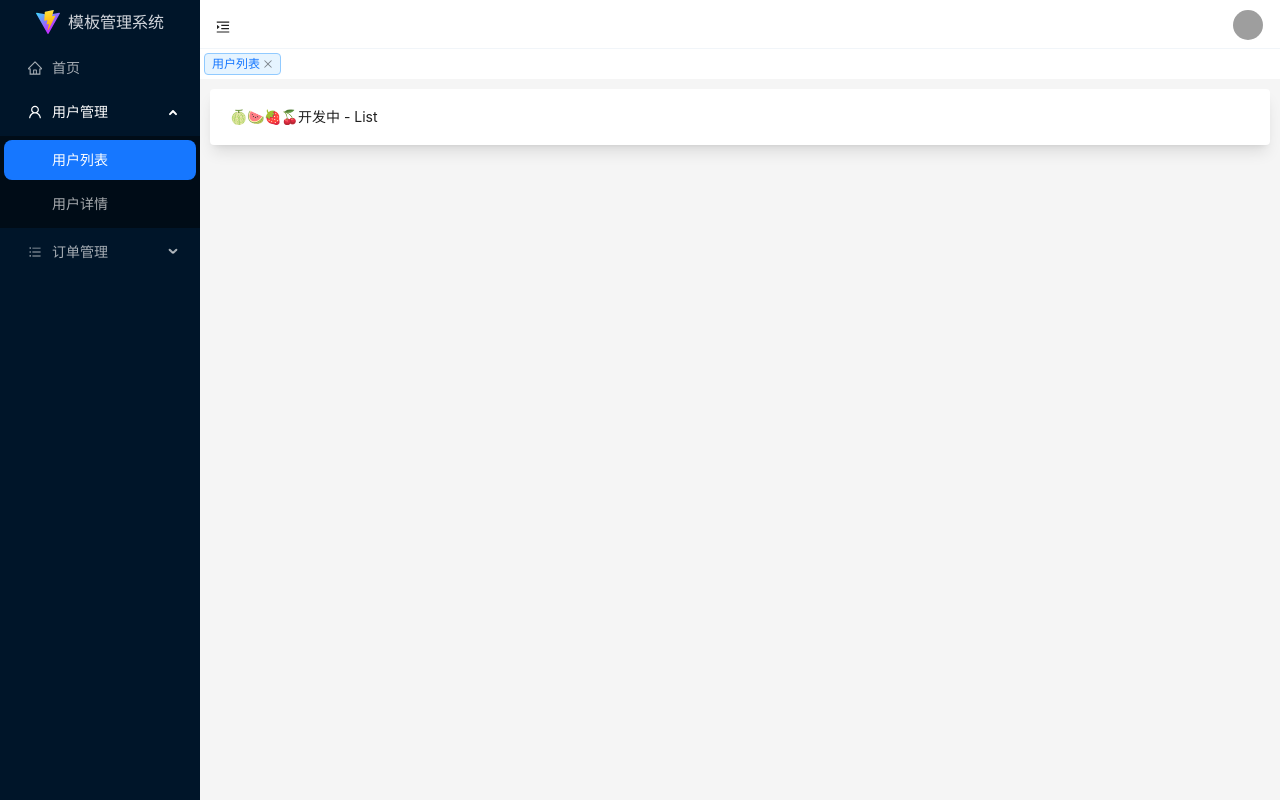
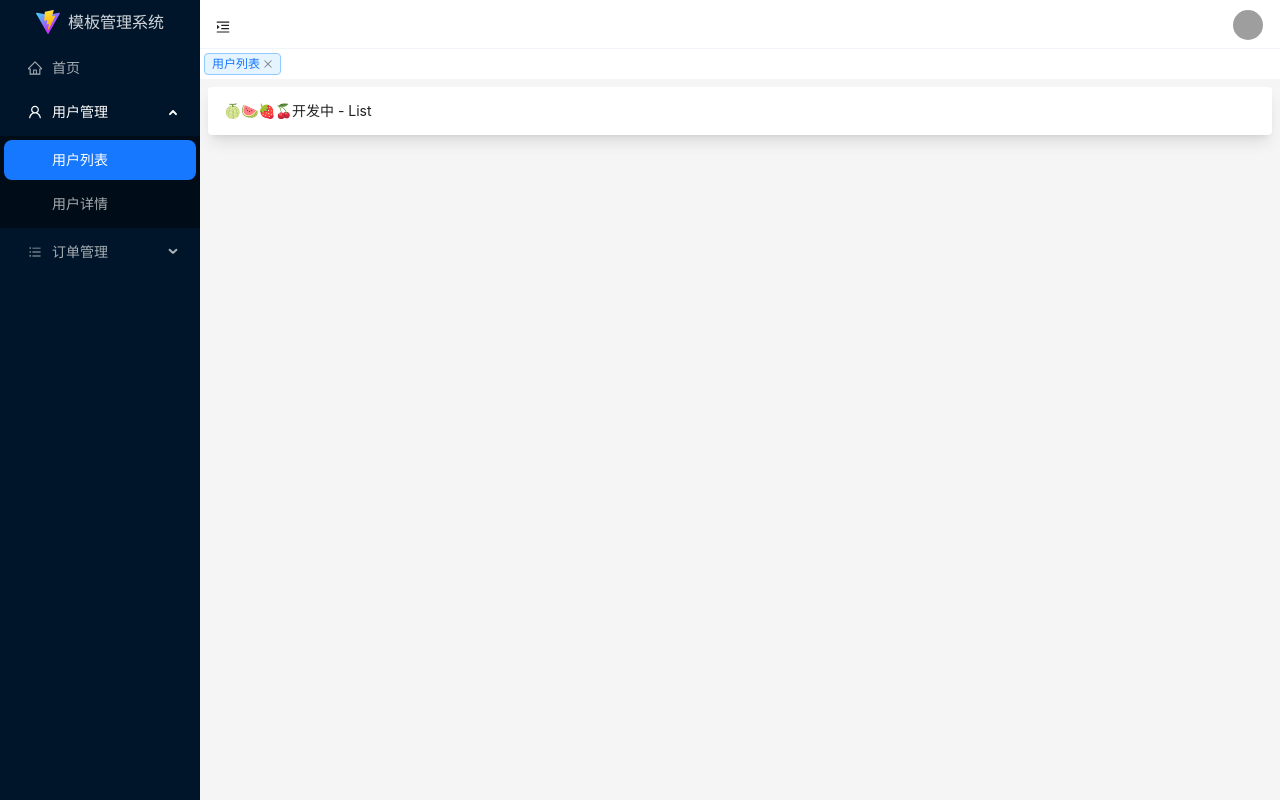
Before and after one commit to cenmen/vue3-vite-ts, a Vue app: page /user/list in a window 1280 px wide. Built offline with nearby package versions, Linux system fonts and the light colour scheme; grey boxes are pictures that could not be loaded.

Commit message:
feat: 测试lint;

```diff
--- a/src/layout/Sider.vue
+++ b/src/layout/Sider.vue
@@ -30,7 +30,7 @@
 
 <script setup lang="ts">
 import { computed, reactive, onMounted, watch } from 'vue';
-// import { HomeOutlined, UserOutlined, BarsOutlined } from '@ant-design/icons-vue';
+import { HomeOutlined, UserOutlined, BarsOutlined } from '@ant-design/icons-vue';
 import { useRoute, useRouter } from 'vue-router';
 import { useLayoutStore } from '@/stores';
 
--- a/src/styles/tailwind.css
+++ b/src/styles/tailwind.css
@@ -4,7 +4,7 @@
 
 @layer components {
 	.card-container {
-		@apply p-5 m-2.5 shadow-lg rounded bg-white;
+		@apply p-4 m-2 shadow-lg rounded bg-white;
 	}
 }
 
```
